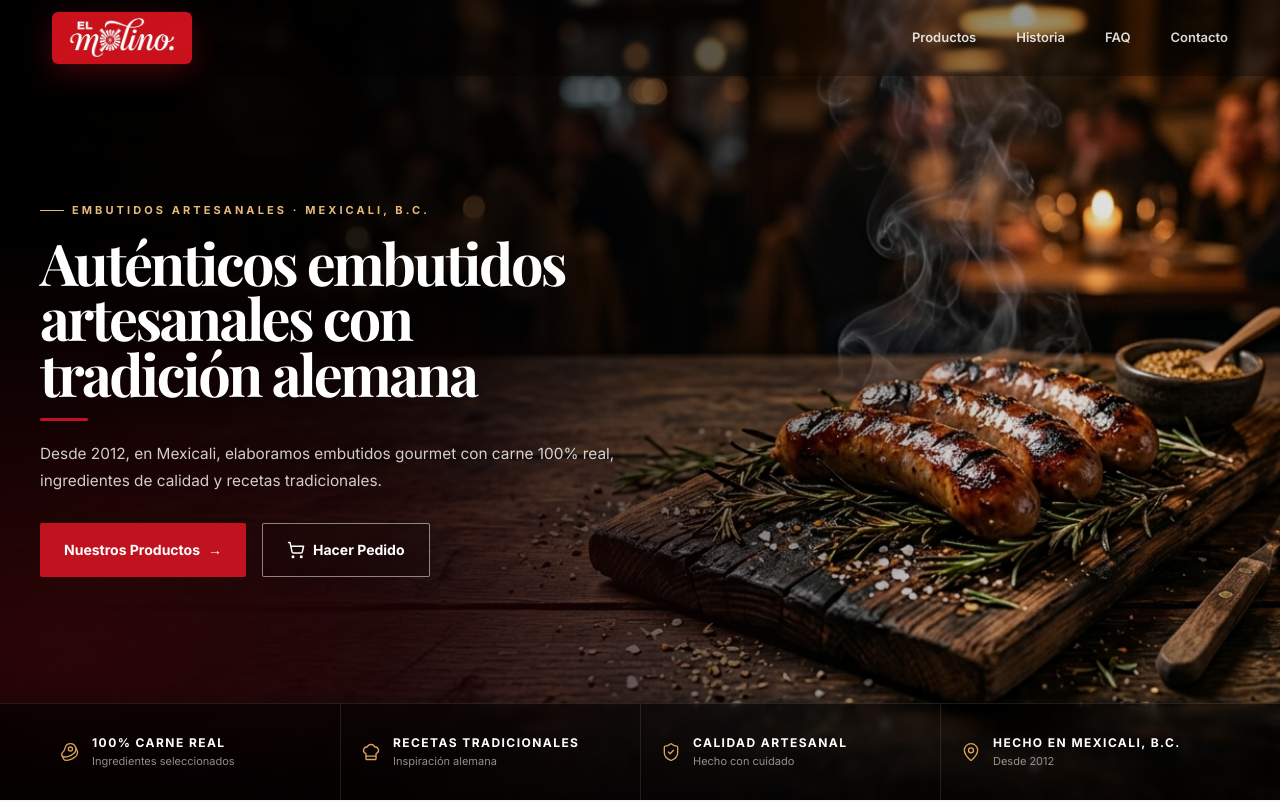
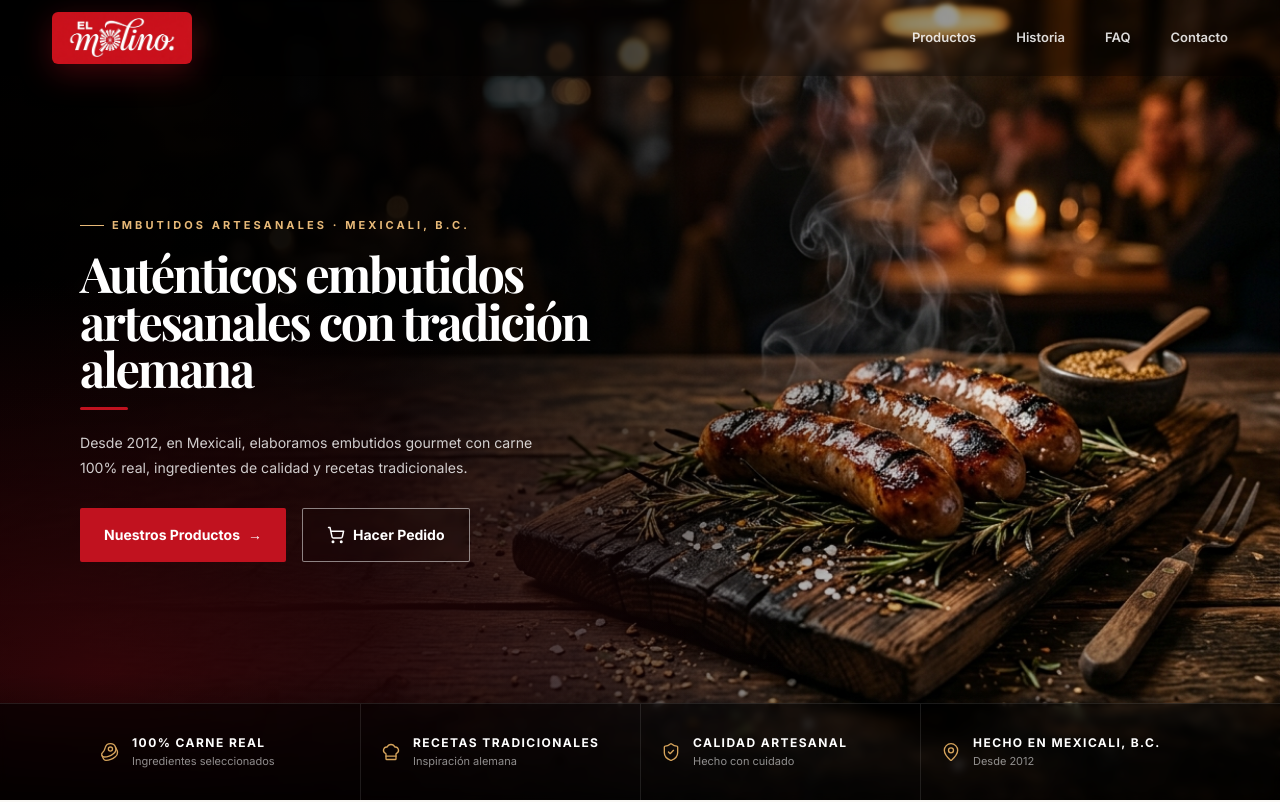
Before and after one commit to gerardocastrovargas-web/el-molino, a React (Vite) app: page / in a window 1280 px wide. Shown: the top 802 px of the page. Built offline with nearby package versions, Linux system fonts and the light colour scheme; a web font is replaced by a local one.

Commit message:
fix(hero): centrar layout en monitor grande, grid 2 columnas explicito

```diff
--- a/src/components/Hero.jsx
+++ b/src/components/Hero.jsx
@@ -10,32 +10,39 @@ const features = [
 
 export default function Hero() {
   return (
-    <section id="inicio" className="relative isolate flex h-[100dvh] min-h-[580px] flex-col overflow-hidden bg-black pt-[76px]">
+    <section id="inicio" className="relative isolate flex h-[100dvh] min-h-[600px] flex-col overflow-hidden bg-black pt-[76px]">
 
-      {/* Background image — fills entire section */}
+      {/* Background image — anchored right so food stays visible on the right half */}
       <div className="absolute inset-0 -z-20">
         <img
           src="/assets/hero.jpg"
           alt=""
           aria-hidden="true"
-          className="h-full w-full object-cover object-center"
+          className="h-full w-full object-cover object-right"
         />
       </div>
 
-      {/* Gradient: very dark on the left, fades to nearly transparent on the right */}
-      <div className="absolute inset-0 -z-10 bg-[linear-gradient(to_right,rgba(0,0,0,.96)_0%,rgba(0,0,0,.88)_30%,rgba(0,0,0,.55)_52%,rgba(0,0,0,.18)_75%,rgba(0,0,0,.06)_100%)]" />
+      {/* Left-to-right gradient: very dark left half fading to transparent on right */}
+      <div className="absolute inset-0 -z-10 bg-[linear-gradient(to_right,rgba(0,0,0,.97)_0%,rgba(0,0,0,.92)_28%,rgba(0,0,0,.70)_45%,rgba(0,0,0,.30)_62%,rgba(0,0,0,.08)_80%,rgba(0,0,0,.02)_100%)]" />
       {/* Subtle red glow bottom-left */}
-      <div className="absolute inset-0 -z-10 bg-[radial-gradient(ellipse_at_5%_80%,rgba(193,18,31,.22),transparent_45%)]" />
+      <div className="absolute inset-0 -z-10 bg-[radial-gradient(ellipse_at_8%_85%,rgba(193,18,31,.25),transparent_42%)]" />
       {/* Bottom fade into badges */}
-      <div className="absolute bottom-0 left-0 right-0 -z-10 h-28 bg-gradient-to-t from-black/65 to-transparent" />
+      <div className="absolute bottom-0 left-0 right-0 -z-10 h-32 bg-gradient-to-t from-black/70 to-transparent" />
 
-      {/* ── Main content — constrained left column ── */}
-      <div className="mx-auto flex w-full flex-1 max-w-[1320px] items-center px-5 py-8 lg:px-10">
+      {/* ── Main content — two-column grid, centred on screen ── */}
+      <div className="mx-auto flex w-full flex-1 max-w-[1400px] items-center px-8 py-8 lg:px-16 xl:px-20">
+        {/*
+          Grid: text column (left ~46%) | empty spacer (right ~54% — occupied by photo)
+          On smaller screens collapses to single column.
+        */}
+        <div className="grid w-full grid-cols-1 gap-0 lg:grid-cols-[46fr_54fr]">
+
+          {/* LEFT: text content */}
           <motion.div
             initial={{ opacity: 0, y: 32 }}
             animate={{ opacity: 1, y: 0 }}
             transition={{ duration: 0.85, ease: [0.22, 1, 0.36, 1] }}
-          className="w-full max-w-[52%] lg:max-w-[48%]"
+            className="flex flex-col justify-center"
           >
             <motion.span
               initial={{ opacity: 0, x: -12 }}
@@ -47,13 +54,13 @@ export default function Hero() {
               Embutidos artesanales · Mexicali, B.C.
             </motion.span>
 
-          <h1 className="font-display mt-4 text-[clamp(2.4rem,4.5vw,4.6rem)] font-bold leading-[.97] tracking-[-.045em] text-white">
+            <h1 className="font-display mt-4 text-[clamp(2.2rem,3.8vw,4.4rem)] font-bold leading-[.97] tracking-[-.045em] text-white">
               Auténticos embutidos artesanales con tradición alemana
             </h1>
 
             <div className="mt-4 h-[3px] w-12 bg-brand-500 rounded-full" />
 
-          <p className="mt-5 text-[clamp(.9rem,1.2vw,1.05rem)] leading-[1.75] text-white/80">
+            <p className="mt-5 max-w-[480px] text-[clamp(.88rem,1.05vw,1.05rem)] leading-[1.78] text-white/80">
               Desde 2012, en Mexicali, elaboramos embutidos gourmet con carne 100% real,
               ingredientes de calidad y recetas tradicionales.
             </p>
@@ -79,11 +86,15 @@ export default function Hero() {
               </motion.a>
             </div>
           </motion.div>
+
+          {/* RIGHT: intentionally empty — the background photo fills this half */}
+          <div aria-hidden="true" />
+        </div>
       </div>
 
       {/* ── Trust badges bar ── */}
       <div className="border-t border-white/10 bg-black/55 backdrop-blur-sm">
-        <div className="mx-auto grid max-w-[1320px] grid-cols-2 divide-x divide-white/10 px-5 sm:grid-cols-4 lg:px-10">
+        <div className="mx-auto grid max-w-[1400px] grid-cols-2 divide-x divide-white/10 px-8 sm:grid-cols-4 lg:px-16 xl:px-20">
           {features.map(({ icon: Icon, title, text }, index) => (
             <motion.div
               key={title}
```
Also changed, not shown: 1 other file (tests, documents, lock files or other folders). Lines whose indentation alone changed are shown as unchanged.
